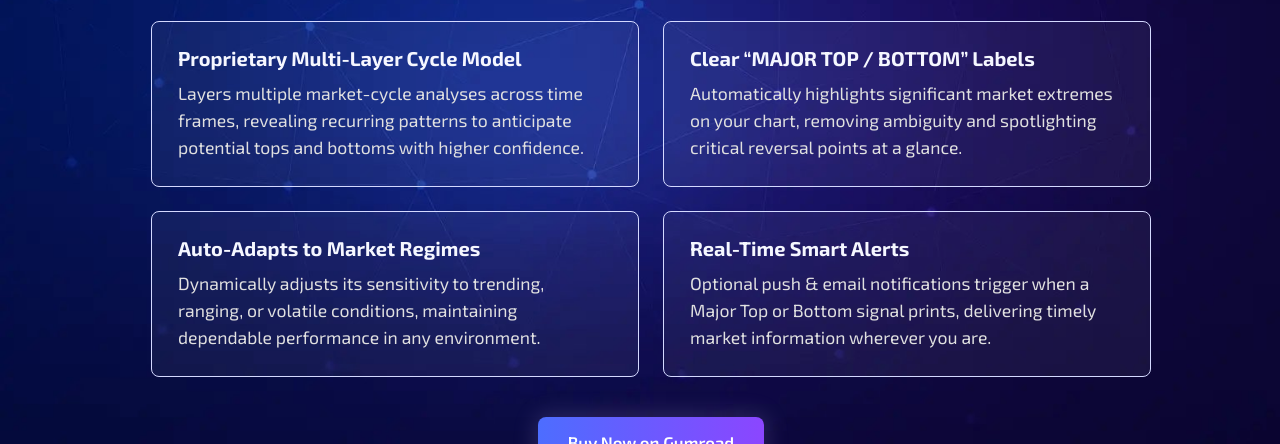
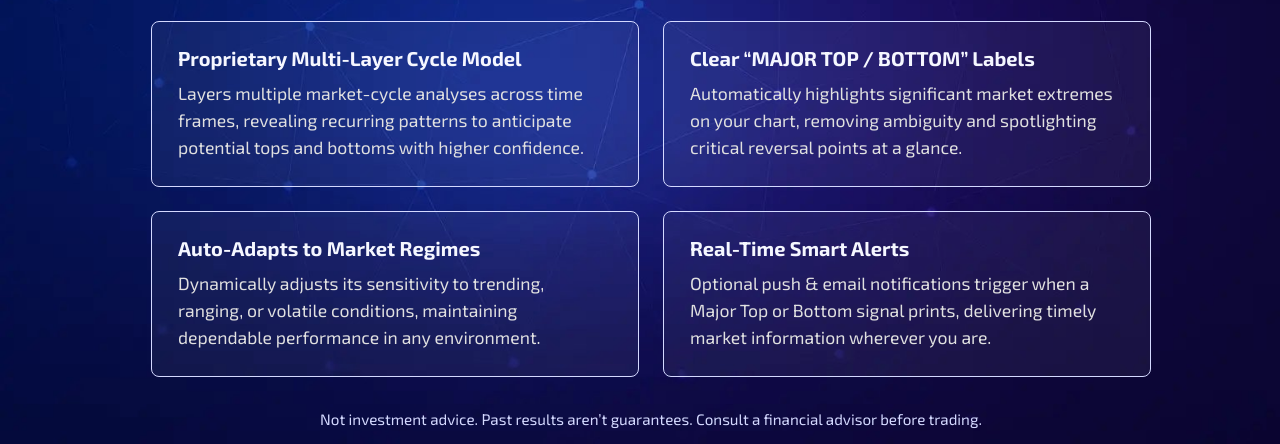
Before and after one commit to Zsend/AZRO, a plain HTML site: page features.html in a window 1280 px wide. Shown: the part 356-800 px from the top of the page. Drawn offline with Linux system fonts and the light colour scheme.

Commit message:
Add files via upload

```diff
--- a/features.html
+++ b/features.html
@@ -129,6 +129,9 @@ transition:none !important;
           </p>
 </div>
 </div>
+<p class="disclaimer">
+        Not investment advice. Past results aren’t guarantees. Consult a financial advisor before trading.
+      </p>
 <a class="btn" href="https://azrosystems.gumroad.com/l/kuvbu" style="margin-top:40px;margin-bottom:60px;">
         Buy Now on Gumroad
       </a>
--- a/style.css
+++ b/style.css
@@ -29,3 +29,6 @@
 
 
 @media (min-width: 1440px){.home-hero{max-width:1400px;margin-inline:auto;}}
+
+/* Disclaimer inside Features page */
+.features-wrapper .disclaimer{margin:32px auto;max-width:720px;text-align:center;font-size:.95rem;line-height:1.4}
```
